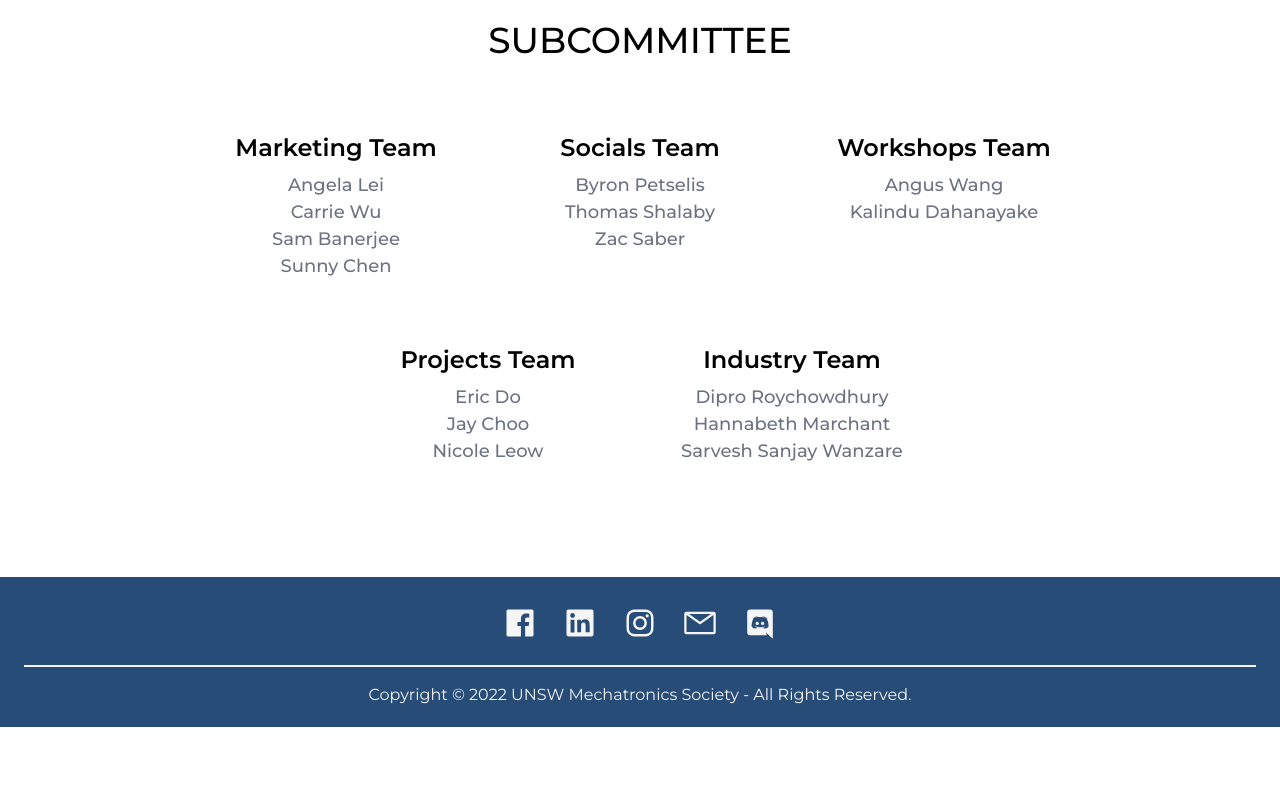
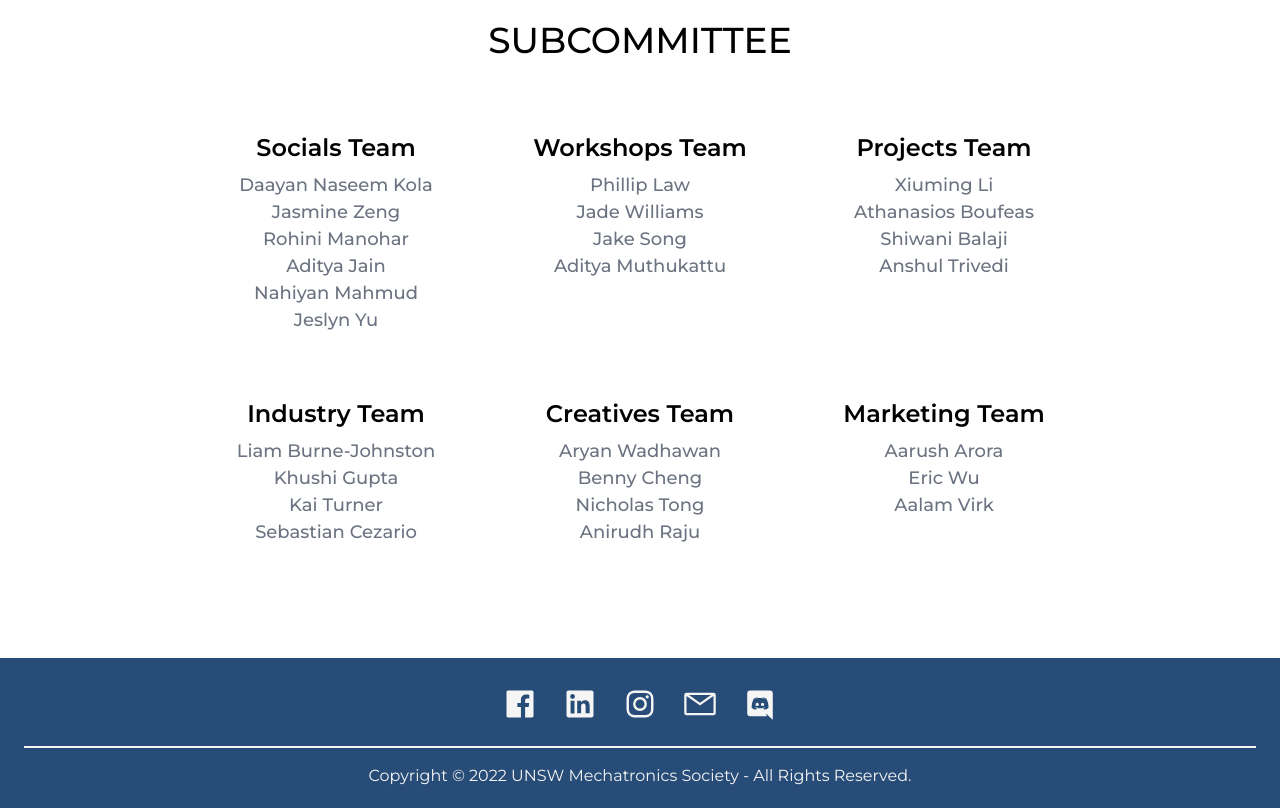
Before and after one commit to UNSW-Mechatronics-Society/mtrnsoc-website, a Next.js app: page /team in a window 1280 px wide. Shown: the part 3340-4148 px from the top of the page. Before the commit the page ends 4067 px from the top, so only its background shows below. Built offline with nearby package versions, Linux system fonts and the light colour scheme; a web font is replaced by a local one.

Commit message:
updated subcomm area of website

```diff
--- a/data/teamData.ts
+++ b/data/teamData.ts
@@ -137,23 +137,27 @@ export const directorData: ProfileData[] = [
 
 export const subcomData: SubcomProfileData[] = [
   {
-    portfolioName: "Marketing Team",
-    members: ["Angela Lei", "Carrie Wu", "Sam Banerjee", "Sunny Chen"],
-  },
-  {
     portfolioName: "Socials Team",
-    members: ["Byron Petselis", "Thomas Shalaby", "Zac Saber"],
+    members: ["Daayan Naseem Kola", "Jasmine Zeng", "Rohini Manohar", "Aditya Jain", "Nahiyan Mahmud", "Jeslyn Yu"],
   },
   {
     portfolioName: "Workshops Team",
-    members: ["Angus Wang", "Kalindu Dahanayake"],
+    members: ["Phillip Law", "Jade Williams", "Jake Song", "Aditya Muthukattu"],
   },
   {
     portfolioName: "Projects Team",
-    members: ["Eric Do", "Jay Choo", "Nicole Leow"],
+    members: ["Xiuming Li", "Athanasios Boufeas", "Shiwani Balaji", "Anshul Trivedi"],
   },
   {
     portfolioName: "Industry Team",
-    members: ["Dipro Roychowdhury", "Hannabeth Marchant", "Sarvesh Sanjay Wanzare"],
+    members: ["Liam Burne-Johnston", "Khushi Gupta", "Kai Turner", "Sebastian Cezario"],
+  },
+  {
+    portfolioName: "Creatives Team",
+    members: ["Aryan Wadhawan", "Benny Cheng", "Nicholas Tong", "Anirudh Raju"],
+  },
+  {
+    portfolioName: "Marketing Team",
+    members: ["Aarush Arora", "Eric Wu", "Aalam Virk"],
   },
 ];
```
